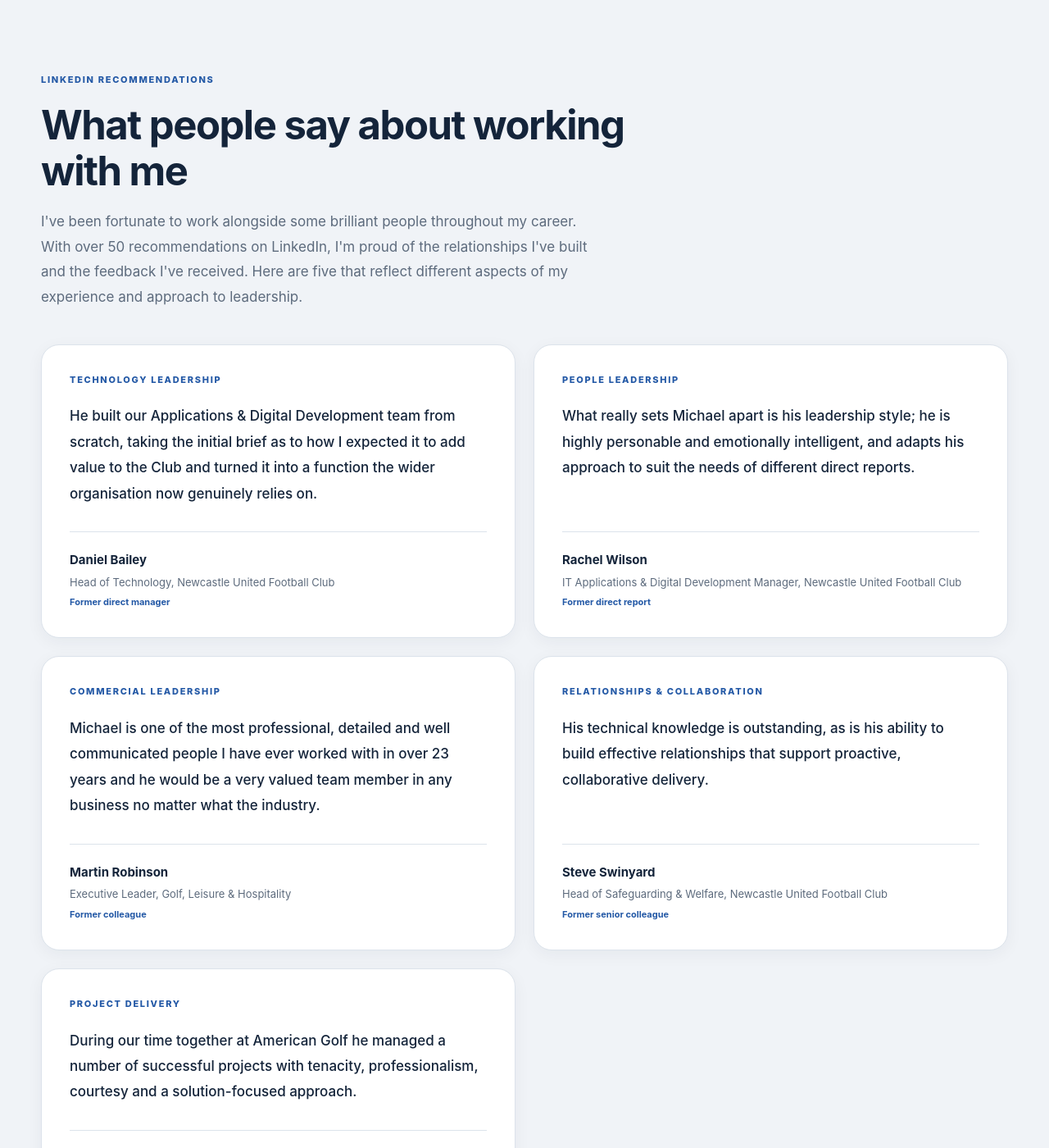
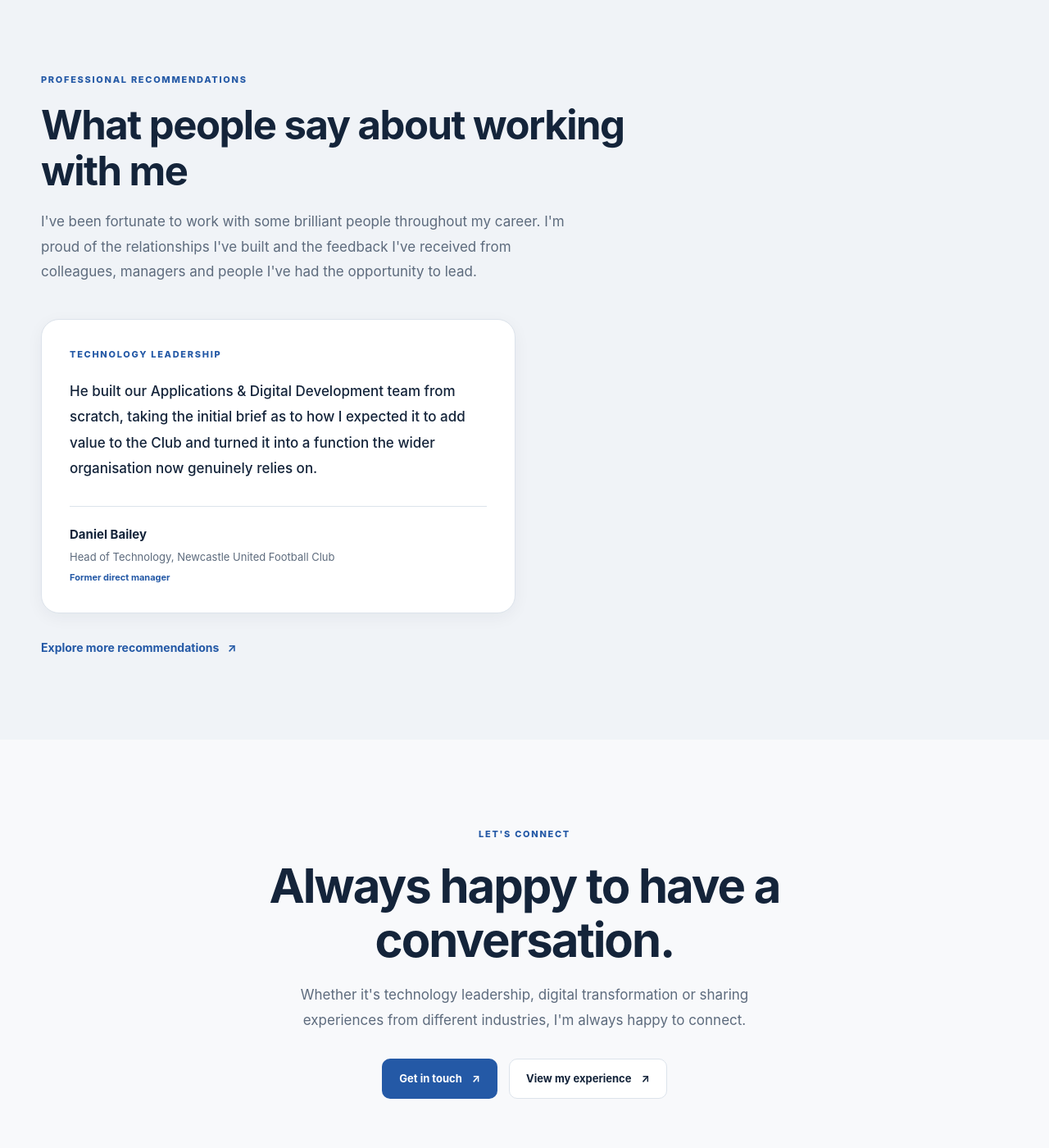
Before and after one commit to manderson90-sudo/Manderson-sandbox, a Jekyll site: the page built from about/index.html, in a window 1280 px wide and 1400 px high, scrolled down 2768 px. Shown: the whole window at 82% size. Built offline with Jekyll 4.4.1, drawn with Linux system fonts in a browser that asks for light colours; some of the changed text lies outside the part shown.

Commit message:
Update index.html

```diff
--- a/about/index.html
+++ b/about/index.html
@@ -357,7 +357,7 @@ permalink: /about/
 
 
 
-<!-- RECOMMENDATIONS -->
+<!-- FEATURED RECOMMENDATION -->
 
 <section
   class="section tinted"
@@ -369,7 +369,7 @@ permalink: /about/
     <div class="section-intro">
 
       <span class="eyebrow">
-        LINKEDIN RECOMMENDATIONS
+        PROFESSIONAL RECOMMENDATIONS
       </span>
 
       <h2>
@@ -377,24 +377,24 @@ permalink: /about/
       </h2>
 
       <p>
-        I've been fortunate to work alongside some brilliant
-        people throughout my career. With over 50 recommendations
-        on LinkedIn, I'm proud of the relationships I've built
-        and the feedback I've received. Here are five that reflect
-        different aspects of my experience and approach to leadership.
+        I've been fortunate to work with some brilliant
+        people throughout my career. I'm proud of the
+        relationships I've built and the feedback I've
+        received from colleagues, managers and people
+        I've had the opportunity to lead.
       </p>
 
     </div>
 
 
-    <!-- ALL FIVE RECOMMENDATIONS IN ONE GRID -->
+    <!-- DANIEL BAILEY -->
 
     <div class="testimonials">
 
-
-      <!-- DANIEL BAILEY -->
-
-      <figure class="testimonial">
+      <figure
+        class="testimonial"
+        id="daniel-bailey"
+      >
 
         <span class="eyebrow">
           TECHNOLOGY LEADERSHIP
@@ -427,163 +427,16 @@ permalink: /about/
 
       </figure>
 
-
-
-      <!-- RACHEL WILSON -->
-
-      <figure class="testimonial">
-
-        <span class="eyebrow">
-          PEOPLE LEADERSHIP
-        </span>
-
-        <blockquote>
-          What really sets Michael apart is his leadership
-          style; he is highly personable and emotionally
-          intelligent, and adapts his approach to suit
-          the needs of different direct reports.
-        </blockquote>
-
-        <figcaption>
-
-          <strong>
-            Rachel Wilson
-          </strong>
-
-          <span>
-            IT Applications &amp; Digital Development Manager,
-            Newcastle United Football Club
-          </span>
-
-          <small>
-            Former direct report
-          </small>
-
-        </figcaption>
-
-      </figure>
-
-
-
-      <!-- MARTIN ROBINSON -->
-
-      <figure class="testimonial">
-
-        <span class="eyebrow">
-          COMMERCIAL LEADERSHIP
-        </span>
-
-        <blockquote>
-          Michael is one of the most professional,
-          detailed and well communicated people
-          I have ever worked with in over 23 years
-          and he would be a very valued team member
-          in any business no matter what the industry.
-        </blockquote>
-
-        <figcaption>
-
-          <strong>
-            Martin Robinson
-          </strong>
-
-          <span>
-            Executive Leader, Golf, Leisure &amp; Hospitality
-          </span>
-
-          <small>
-            Former colleague
-          </small>
-
-        </figcaption>
-
-      </figure>
-
-
-
-      <!-- STEVE SWINYARD -->
-
-      <figure class="testimonial">
-
-        <span class="eyebrow">
-          RELATIONSHIPS &amp; COLLABORATION
-        </span>
-
-        <blockquote>
-          His technical knowledge is outstanding,
-          as is his ability to build effective
-          relationships that support proactive,
-          collaborative delivery.
-        </blockquote>
-
-        <figcaption>
-
-          <strong>
-            Steve Swinyard
-          </strong>
-
-          <span>
-            Head of Safeguarding &amp; Welfare,
-            Newcastle United Football Club
-          </span>
-
-          <small>
-            Former senior colleague
-          </small>
-
-        </figcaption>
-
-      </figure>
-
-
-
-      <!-- SCOTT TAYLOR -->
-
-      <figure class="testimonial">
-
-        <span class="eyebrow">
-          PROJECT DELIVERY
-        </span>
-
-        <blockquote>
-          During our time together at American Golf
-          he managed a number of successful projects
-          with tenacity, professionalism, courtesy
-          and a solution-focused approach.
-        </blockquote>
-
-        <figcaption>
-
-          <strong>
-            Scott Taylor
-          </strong>
-
-          <span>
-            Marketing &amp; CRM Director,
-            American Golf
-          </span>
-
-          <small>
-            Former senior colleague
-          </small>
-
-        </figcaption>
-
-      </figure>
-
-
     </div>
 
 
-    <!-- VIEW ALL RECOMMENDATIONS -->
+    <!-- EXPLORE MORE RECOMMENDATIONS -->
 
     <a
       class="text-link"
-      href="https://www.linkedin.com/in/michaelanderson90/#recommendations"
-      target="_blank"
-      rel="noopener noreferrer"
+      href="{{ '/recommendations/' | relative_url }}"
     >
-      View all 50+ recommendations on LinkedIn
+      Explore more recommendations
       <span aria-hidden="true">↗</span>
     </a>
 
```
